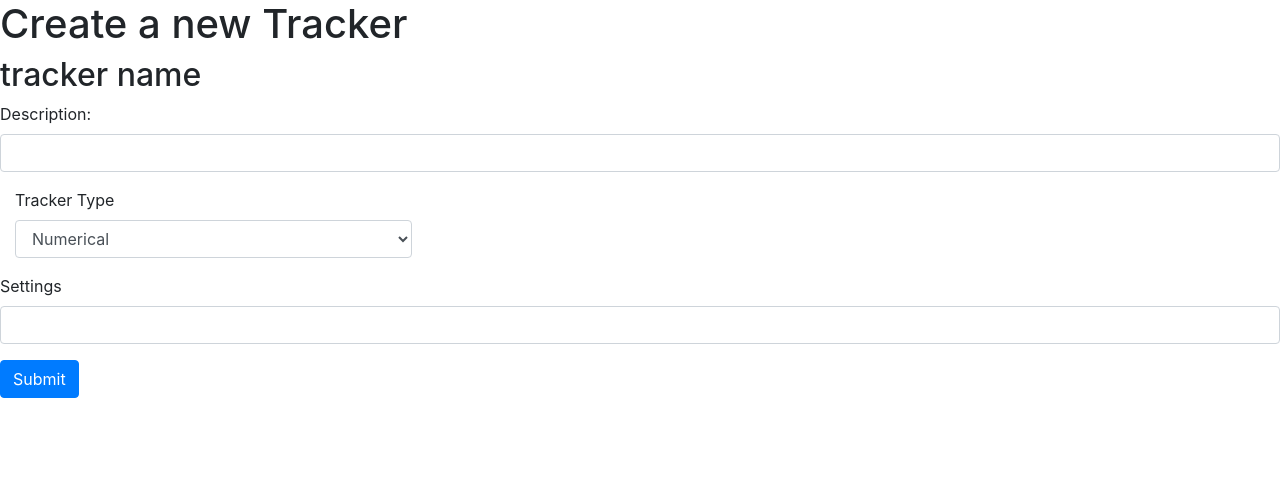
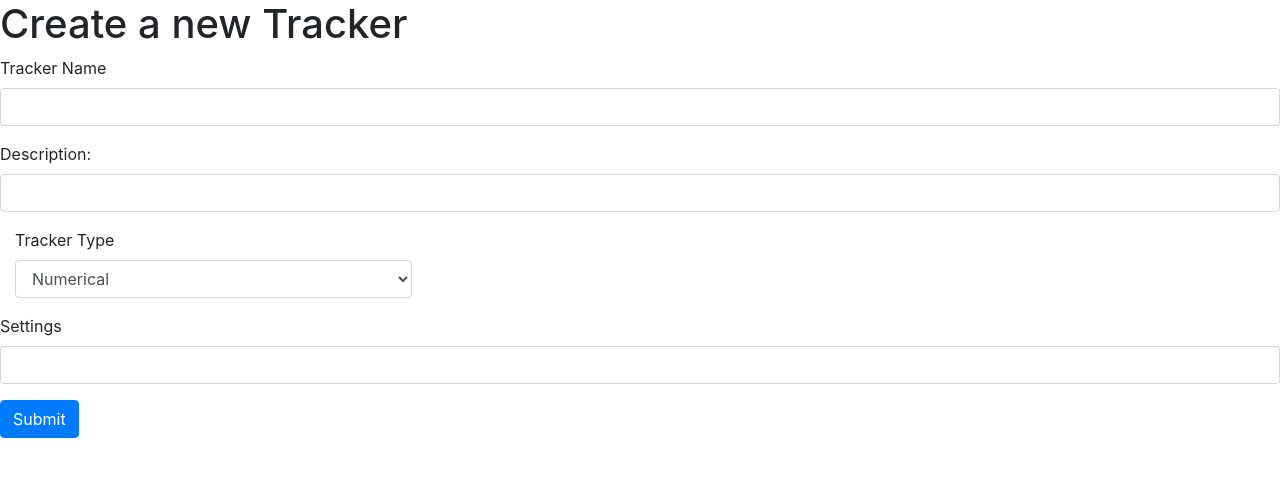
Before and after one commit to Ravali-KM/mad1, a Flask app: template templates/createtracker.html in a window 1280 px wide. Shown: the top 477 px of the page. Run offline with Flask 2, Linux system fonts and the light colour scheme; the template is opened without the code that fills it, so the values that code supplies are empty.

Commit message:
createtracker-> tracker name

```diff
--- a/templates/createtracker.html
+++ b/templates/createtracker.html
@@ -13,9 +13,12 @@
     </head>
     <body>
         <h1>Create a new Tracker</h1>
-        <h2>tracker name</h2>
 
         <form action="/dashboard" method="post|get">
+          <div class="form-group">
+            <label for="tname">Tracker Name</label>
+            <input type="text" class="form-control" id="tname"  name="tname">
+          </div>
             <div class="form-group">
               <label for="tdescription">Description: </label>
               <input type="text" class="form-control" id="tdescription"  name="tdescription">
```
